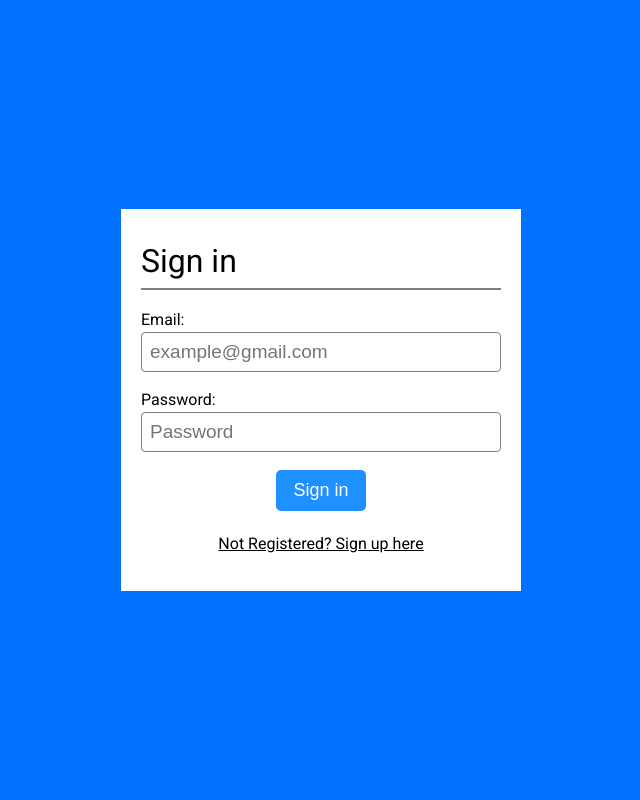
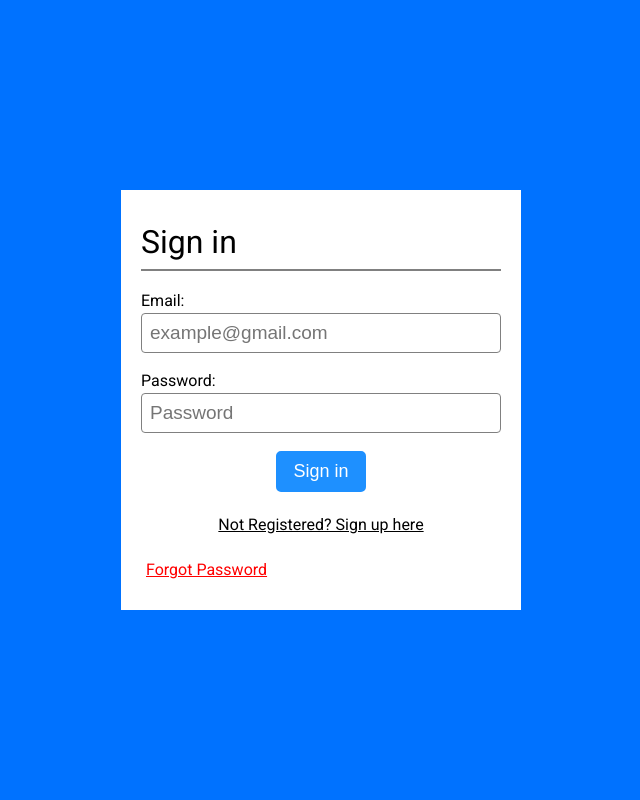
Before and after one commit to MdFarzan/Simple-registeration-and-sign-in-form-using-PHP, a PHP site: page / in a window 1280 px wide. Shown: the whole page, without its empty margins (319-959 px from the left). Run offline with PHP 8.4, Linux system fonts and the light colour scheme.

Commit message:
forgot password link added on sign in form.

```diff
--- a/index.php
+++ b/index.php
@@ -56,7 +56,7 @@
         <a href="sign-up.php" class="link text-center">Not Registered? Sign up here</a>
         </div>
 
-
+        <a href="password-recovery.php" class="return-link" style="color:red;">Forgot Password</a>
     </div>
     <!-- form container end -->
 
```
